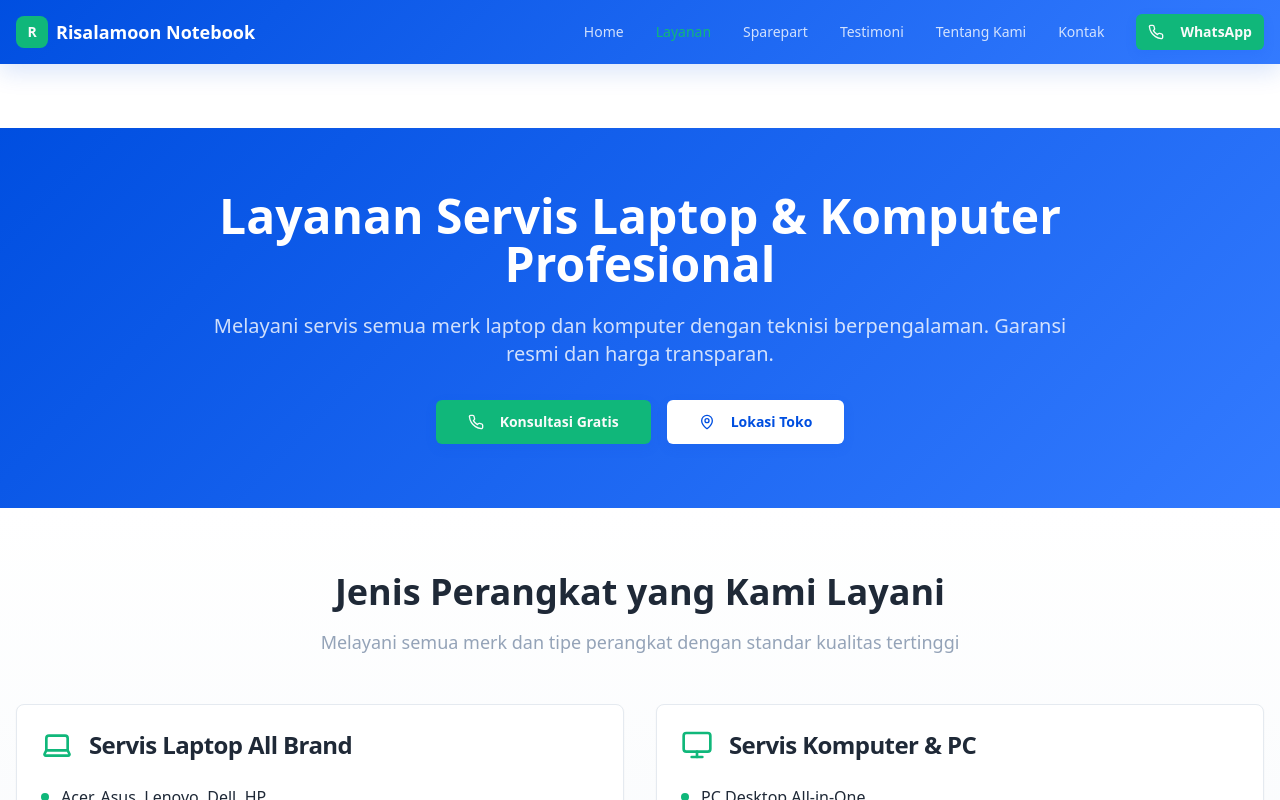
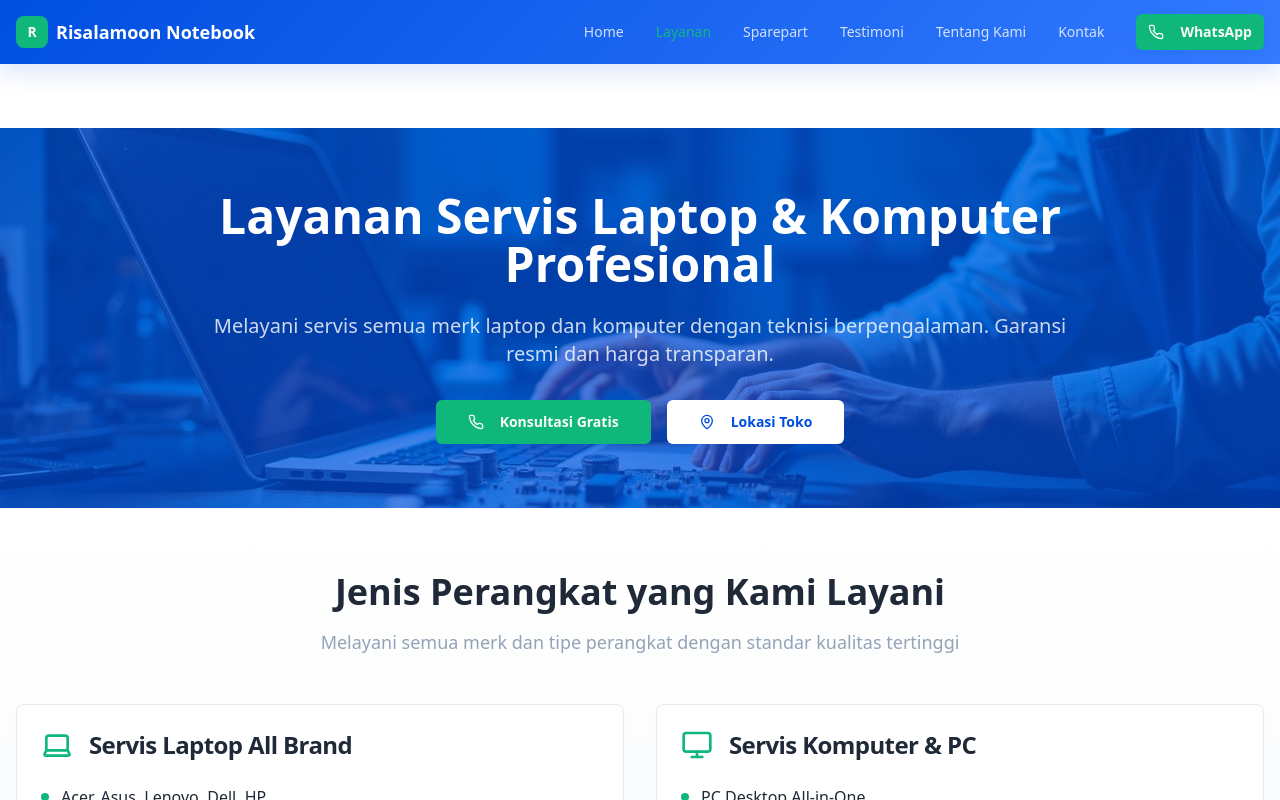
Before and after one commit to muchtarmct7-droid/servislaptopmalang, a React (Vite) app: page /layanan in a window 1280 px wide. Shown: the top 800 px of the page. Built offline with nearby package versions, Linux system fonts and the light colour scheme.

Commit message:
Update background image

```diff
--- a/src/pages/Layanan.tsx
+++ b/src/pages/Layanan.tsx
@@ -1,6 +1,7 @@
 import { Phone, MapPin, Laptop, Monitor, Wrench, Truck } from "lucide-react";
 import { Button } from "@/components/ui/button";
 import { Card, CardContent, CardHeader, CardTitle } from "@/components/ui/card";
+import layananHeroBg from "@/assets/layanan-hero-bg.jpg";
 
 const Layanan = () => {
   const handleWhatsApp = () => {
@@ -52,8 +53,12 @@ const Layanan = () => {
   return (
     <div className="min-h-screen pt-16">
       {/* Hero Section */}
-      <section className="bg-gradient-hero text-primary-foreground py-16">
-        <div className="container mx-auto px-4">
+      <section
+        className="text-primary-foreground py-16 bg-cover bg-center bg-no-repeat relative"
+        style={{ backgroundImage: `url(${layananHeroBg})` }}
+      >
+        <div className="absolute inset-0 bg-primary/70"></div>
+        <div className="container mx-auto px-4 relative z-10">
           <div className="text-center max-w-4xl mx-auto">
             <h1 className="text-4xl md:text-5xl font-bold mb-6">
               Layanan Servis Laptop & Komputer Profesional
```
Also changed, not shown: src/assets/layanan-hero-bg.jpg (added).
